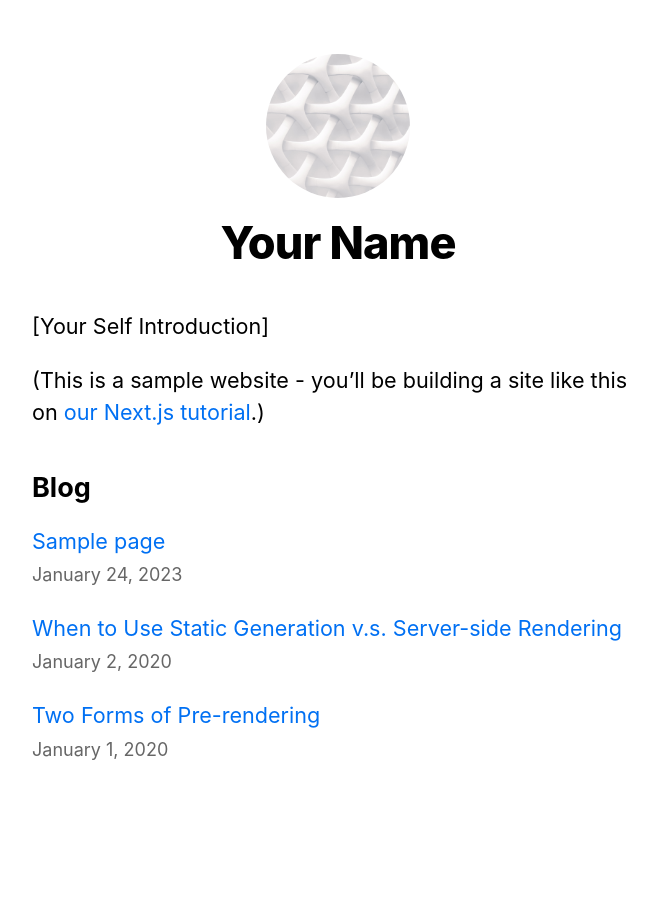
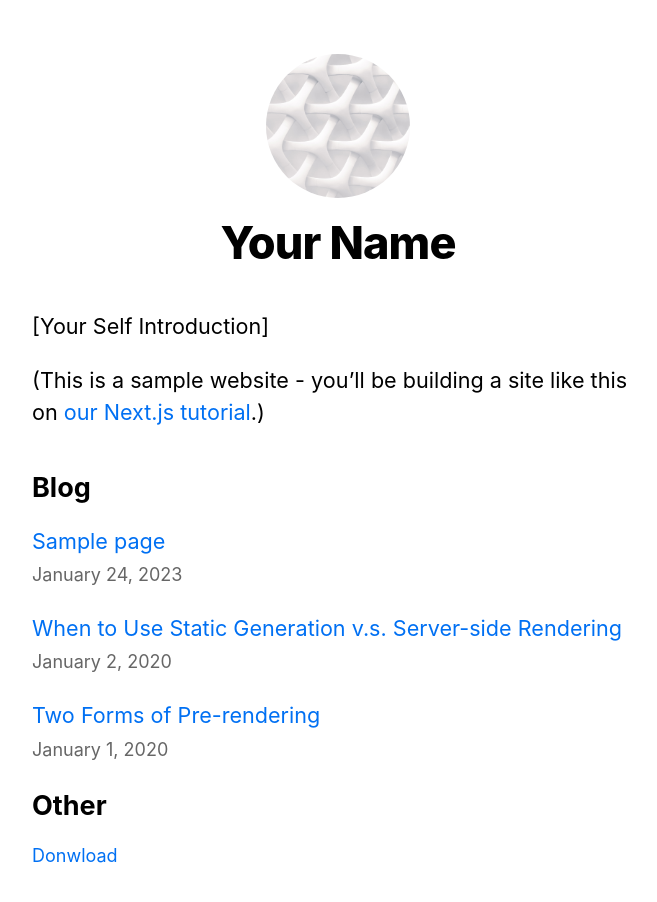
Before and after one commit to blue32a-sandbox/nextjs, a Next.js app: page / in a window 1280 px wide. Shown: the top 902 px of the page, without its empty margins (302-959 px from the left). Before the commit the page ends 872 px from the top, so only its background shows below. Built offline with nearby package versions, Linux system fonts and the light colour scheme.

Commit message:
File Donwload

```diff
--- a/pages/index.tsx
+++ b/pages/index.tsx
@@ -46,6 +46,12 @@ export default function HomePage({ allPostsData }: Props) {
           ))}
         </ul>
       </section>
+      <section>
+        <h2 className={utilStyles.headingLg}>Other</h2>
+        <ul className={utilStyles.list}>
+          <li><Link href={"/download"} target={"_blank"}>Donwload</Link></li>
+        </ul>
+      </section>
     </Layout>
   );
 }
```
Also changed, not shown: pages/download.tsx (added, +36 -0 lines), 1 other file (tests, documents, lock files or other folders).
